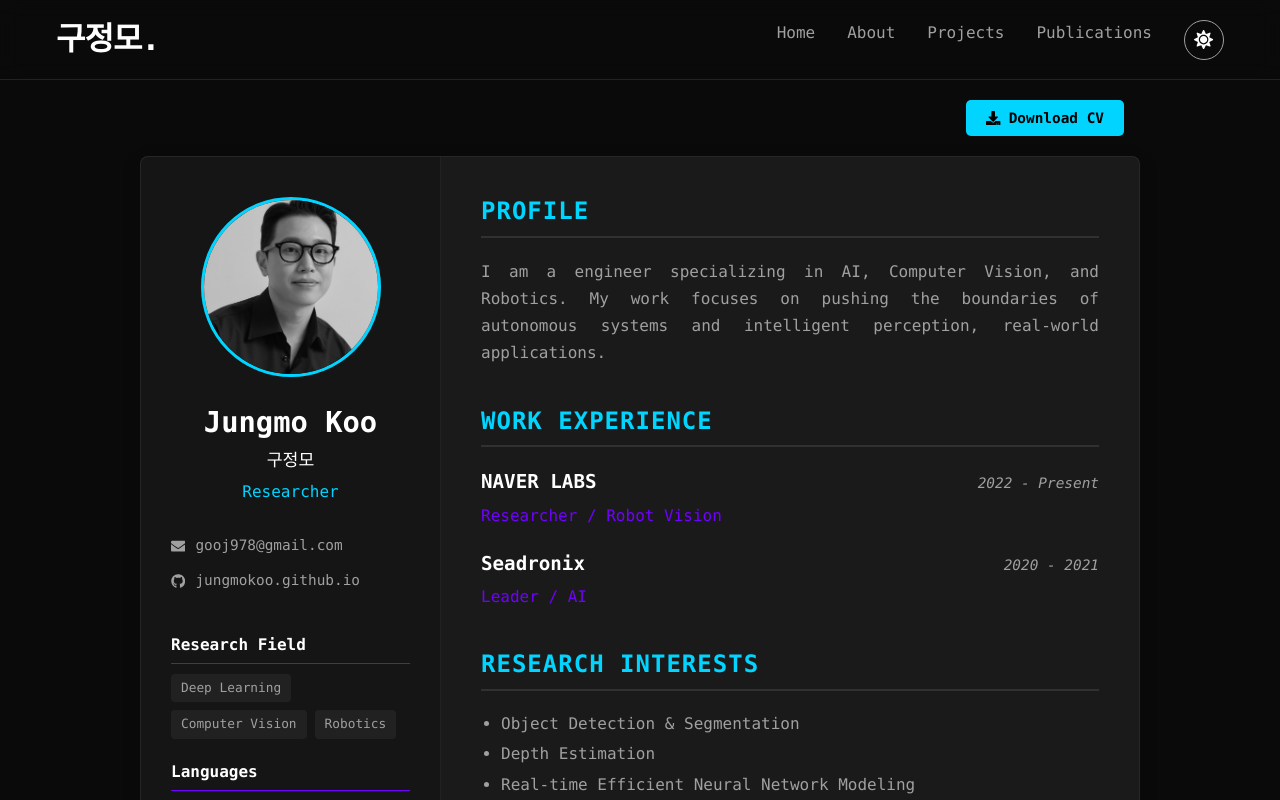
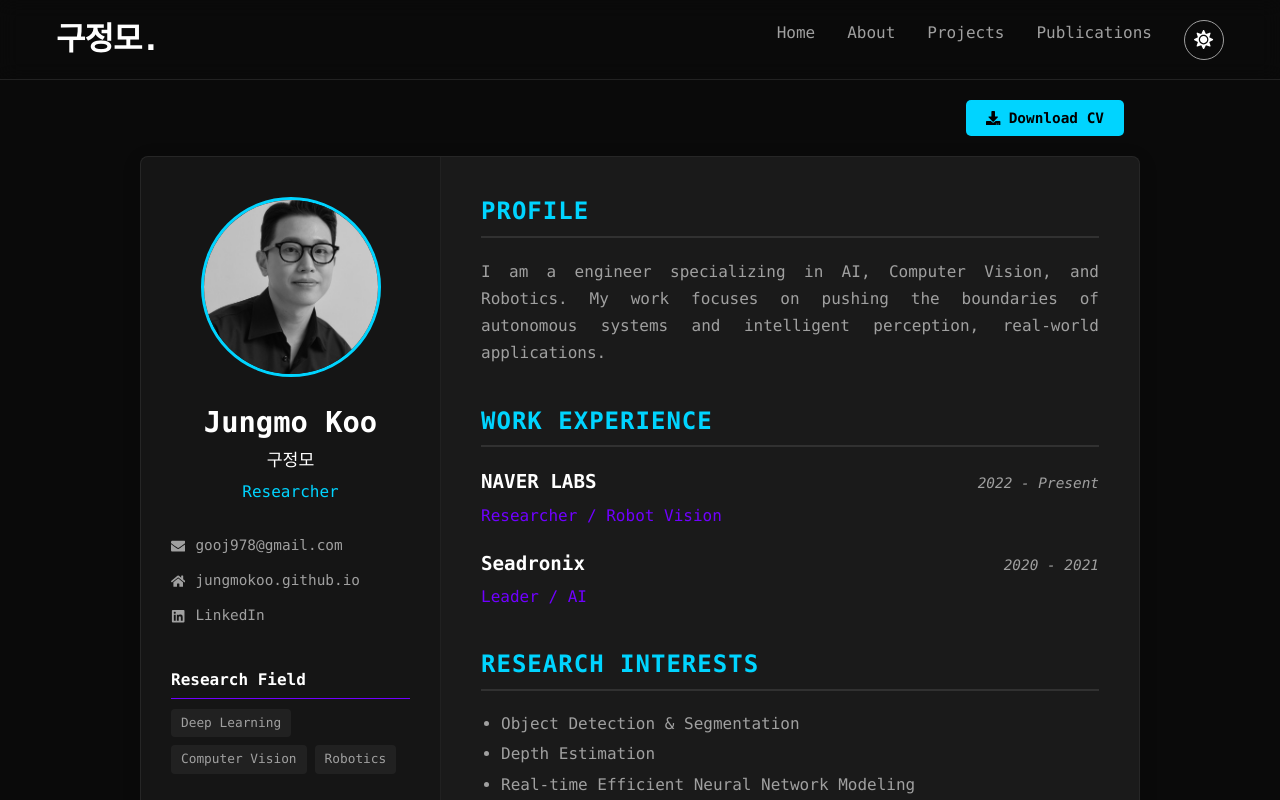
Before and after one commit to JungmoKoo/jungmokoo.github.io, a React (Vite) app: page /#/about in a window 1280 px wide. Shown: the top 800 px of the page. Built offline with nearby package versions, Linux system fonts and the light colour scheme; a web font is replaced by a local one.

Commit message:
Update AboutPage: Add LinkedIn and change home icon

```diff
--- a/src/pages/AboutPage.jsx
+++ b/src/pages/AboutPage.jsx
@@ -1,5 +1,5 @@
 import React from 'react';
-import { FaGithub, FaEnvelope, FaPhone, FaDownload } from 'react-icons/fa';
+import { FaGithub, FaEnvelope, FaPhone, FaDownload, FaLinkedin, FaHome } from 'react-icons/fa';
 import profileImg from '../assets/jungmokoo.jpg';
 import './AboutPage.css';
 
@@ -27,7 +27,10 @@ const AboutPage = () => {
                             <FaEnvelope /> gooj978@gmail.com
                         </a>
                         <a href="https://jungmokoo.github.io" target="_blank" rel="noopener noreferrer" className="cv-contact-item">
-                            <FaGithub /> jungmokoo.github.io
+                            <FaHome /> jungmokoo.github.io
+                        </a>
+                        <a href="https://www.linkedin.com/in/jungmo-koo/" target="_blank" rel="noopener noreferrer" className="cv-contact-item">
+                            <FaLinkedin /> LinkedIn
                         </a>
                         {/* <div className="cv-contact-item">
               <FaPhone /> +82 10-XXXX-XXXX
```
